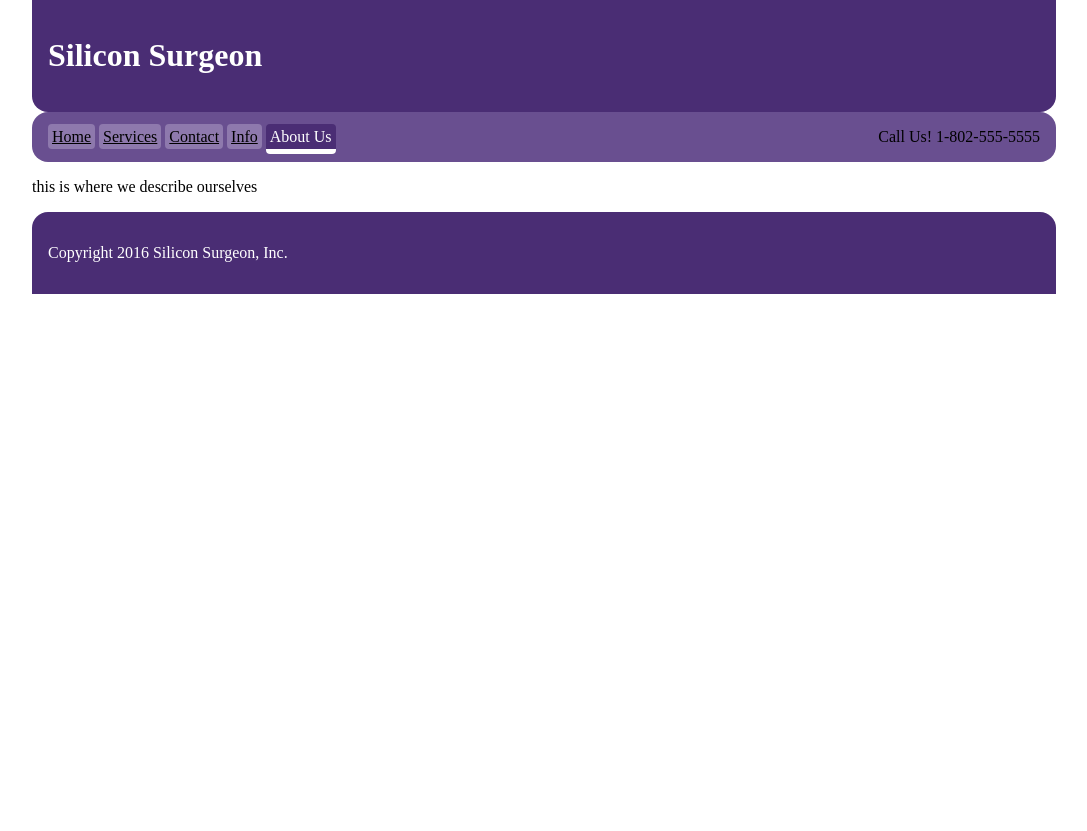
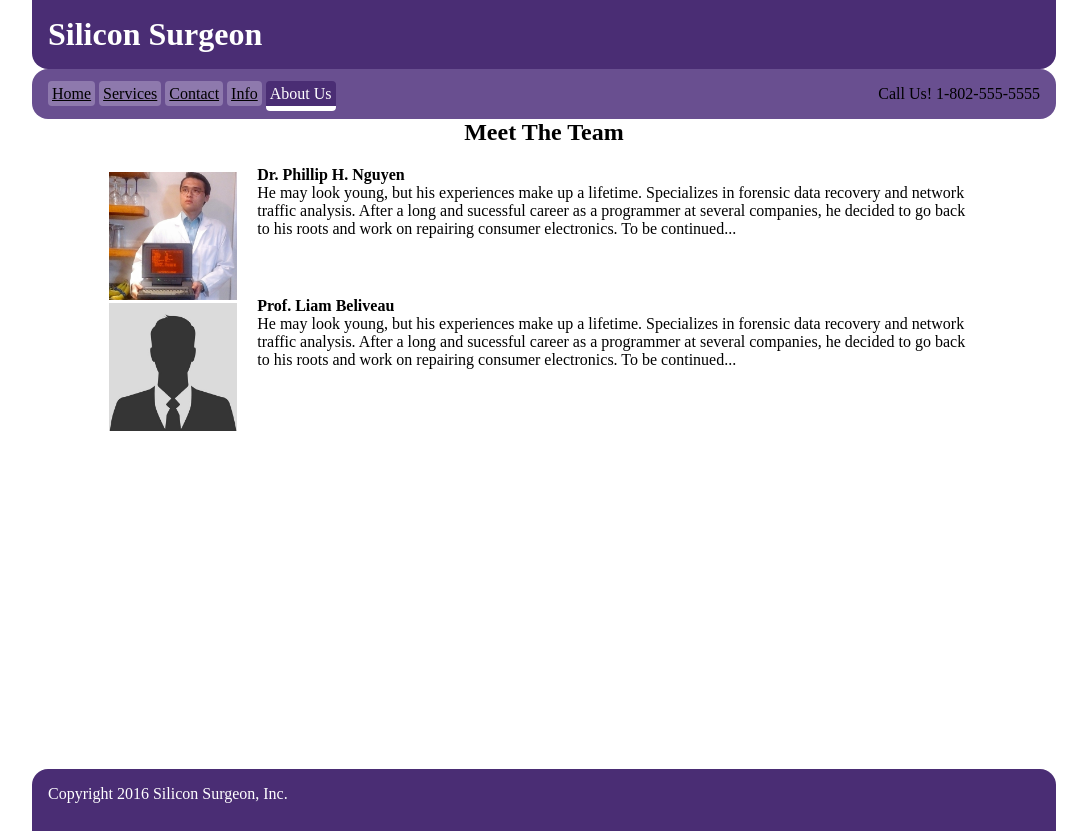
Before and after one commit to flamestormp/siliconsurgeon, a PHP site: page /about.php in a window 1280 px wide. Shown: the whole page, without its empty margins (96-1183 px from the left). Before the commit the page ends 294 px from the top, so only its background shows below. Run offline with PHP 8.4, Linux system fonts and the light colour scheme; data that the repository does not hold is empty.

Commit message:
some new content, quick and dirty sticky footer

```diff
--- a/about.php
+++ b/about.php
@@ -2,7 +2,32 @@
 <html lang="en">
     <?php include "top.php"?>
     <body>
-        <p>this is where we describe ourselves</p>
+        <div id="wrap">
+        <div id="main">
+        <h2 id="abouthead"> Meet The Team </h2>
+            <img class="profile" src="img/phillip.jpg" alt="Phillip Nguyen">
+            <aside class="about">
+                <p><strong> Dr. Phillip H. Nguyen </strong></p>
+                <p> He may look young, but his experiences make up a lifetime.
+                    Specializes in forensic data recovery and network traffic
+                    analysis. After a long and sucessful career as a programmer
+                    at several companies, he decided to go back to his roots and
+                    work on repairing consumer electronics. To be continued...
+                </p>
+            </aside>
+            <br>
+            <img class="profile" src="img/liam.jpg" alt="Liam Beliveau">
+            <aside class="about">
+                <p><strong> Prof. Liam Beliveau </strong></p>
+                <p> He may look young, but his experiences make up a lifetime.
+                    Specializes in forensic data recovery and network traffic
+                    analysis. After a long and sucessful career as a programmer
+                    at several companies, he decided to go back to his roots and
+                    work on repairing consumer electronics. To be continued...
+                </p>
+            </aside>
+        </div>
+        </div>
         <?php include "footer.php" ?>
     </body>
 </html>
--- a/contact.php
+++ b/contact.php
@@ -2,7 +2,8 @@
 <html lang="en">
     <?php include 'top.php'?>
     <body>
-
+        <div id="wrap">
+        <div id="main">
 <?php
 print "<pre>";
 print_r($_POST);
@@ -137,6 +138,8 @@ $mailed = sendMail($to, $cc, $bcc, $from, $subject, $message);
                     value="Send">
             </fieldset>
         </form>
+        </div>
+        </div>
         <?php include "footer.php" ?>
     </body>
 </html>
--- a/css/theme.css
+++ b/css/theme.css
@@ -20,6 +20,9 @@ header {
 }
 
 footer {
+    height: 30px;
+    margin-top: -30px;
+    position: relative;
     border-radius: 1em 1em 0 0;
     clear: both;
 }
@@ -57,7 +60,12 @@ a.nav:hover,a#activepage{
     color: white;
 }
 
+* {margin:0;padding:0;}
+
+html { height: 85%;}
+
 body {
+    height: 100%;
     width: 80%;
     margin: 0 auto;
 }
@@ -70,11 +78,11 @@ section#content {
     width: 60em;
     height: 30em;
     position: relative;
-    max-width: 100%;
+    max-width: 90%;
     margin: 0px auto;
 }
 
-img {
+img.slideshow {
     height: auto;
     width: 100%;
     position: absolute;
@@ -85,8 +93,38 @@ img {
     left: 0;
 }
 
+#abouthead {
+    text-align: center;
+}
 
-.css-slideshow figcaption {
+img.profile {
+    width: 10%;
+    position: absolute;
+    padding: 2%;
+    margin-left: 4%;
+    float: left;
+}
+
+article.about > h2 {
+    text-align: center;
+}
+
+#wrap {
+    min-height: 100%;
+}
+
+#main {
+    overflow: auto;
+    padding-bottom: 30px;
+}
+
+aside.about {
+    width: 70%;
+    padding: 2%;
+    margin-left: 20%;
+}
+
+/* .css-slideshow figcaption {
     position: absolute;
     top: 0;
     color: #fff;
@@ -95,11 +133,13 @@ img {
     padding: 8px 12px;
     opacity: 0;
     transition: opacity .5s;
-}
-.css-slideshow:hover figure figcaption {
+} */
+
+/* .css-slideshow:hover figure figcaption {
     transition: opacity .5s;
     opacity: 1;
-}
+} */
+
 .css-slideshow figure {
     opacity:0;
 }
@@ -108,13 +148,13 @@ img {
  * How this works: xfade totalrunthroughtime whenimageappears infinite
  * * */
 figure:nth-child(1) {
-    animation: xfade 18s 0s infinite;
+    animation: xfade 15s 0s infinite;
 }
 figure:nth-child(2) {
-    animation: xfade 18s 6s infinite;
+    animation: xfade 15s 5s infinite;
 }
 figure:nth-child(3) {
-    animation: xfade 18s 12s infinite;
+    animation: xfade 15s 10s infinite;
 }
 
 @keyframes xfade {
--- a/info.php
+++ b/info.php
@@ -2,10 +2,14 @@
 <html lang="en">
     <?php include "top.php"?>
     <body>
+        <div id="wrap">
+        <div id="main">
 	<aside id="form-right">
         <h2> ...Or Ask Us Right In Person! </h2>
         <iframe src="https://www.google.com/maps/embed?pb=!1m18!1m12!1m3!1d2847.4351803440086!2d-73.11537868455066!3d44.46525180755847!2m3!1f0!2f0!3f0!3m2!1i1024!2i768!4f13.1!3m3!1m2!1s0x4cca79b35d290fdd%3A0x1c3cf1c6a6fc0c13!2s1015+Industrial+Ave%2C+Williston%2C+VT+05495!5e0!3m2!1sen!2sus!4v1478630386301" width="500" height="450" frameborder="0" style="border:0" allowfullscreen></iframe>
     </aside>
+    </div>
+    </div>
 <?php include "footer.php" ?>
     </body>
 </html>
--- a/services.php
+++ b/services.php
@@ -2,6 +2,8 @@
 <html lang="en">
     <?php include "top.php"?>
     <body>
+        <div id="wrap">
+        <div id="main">
         <article id="mobile">
             <h2>Mobile Device Diagnostics</h2>
             <p>
@@ -163,6 +165,8 @@
          Ignore me do not read me.Ignore me do not read me.Ignore me do not
          read me.Ignore me do not read me.Ignore me do not read me. </p>
         </article>
+        </div>
+        </div>
         <?php include "footer.php" ?>
     </body>
 </html>
```
Also changed, not shown: index.php (+7 -6 lines), img/liam.jpg (added), img/phillip.jpg (added).
